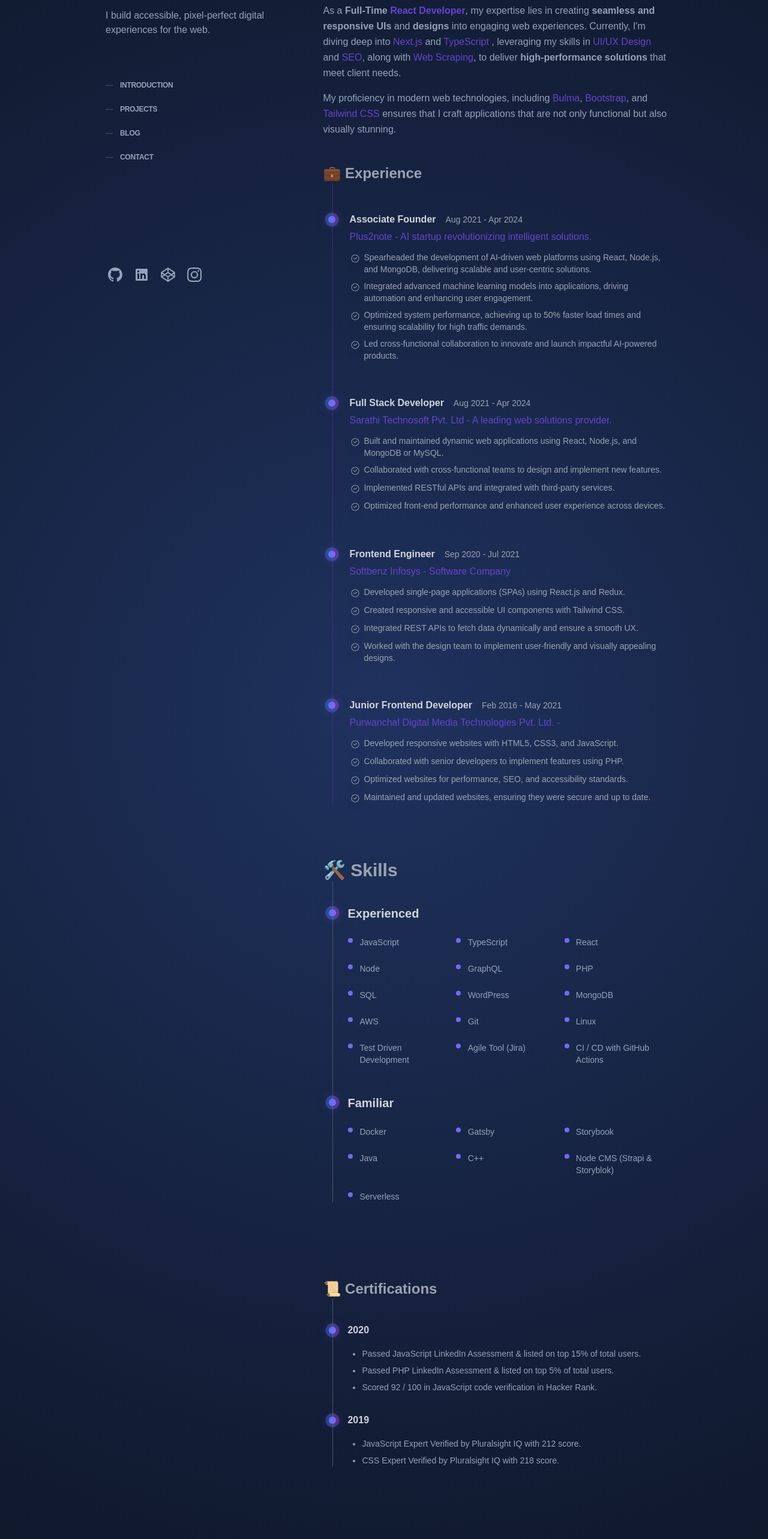
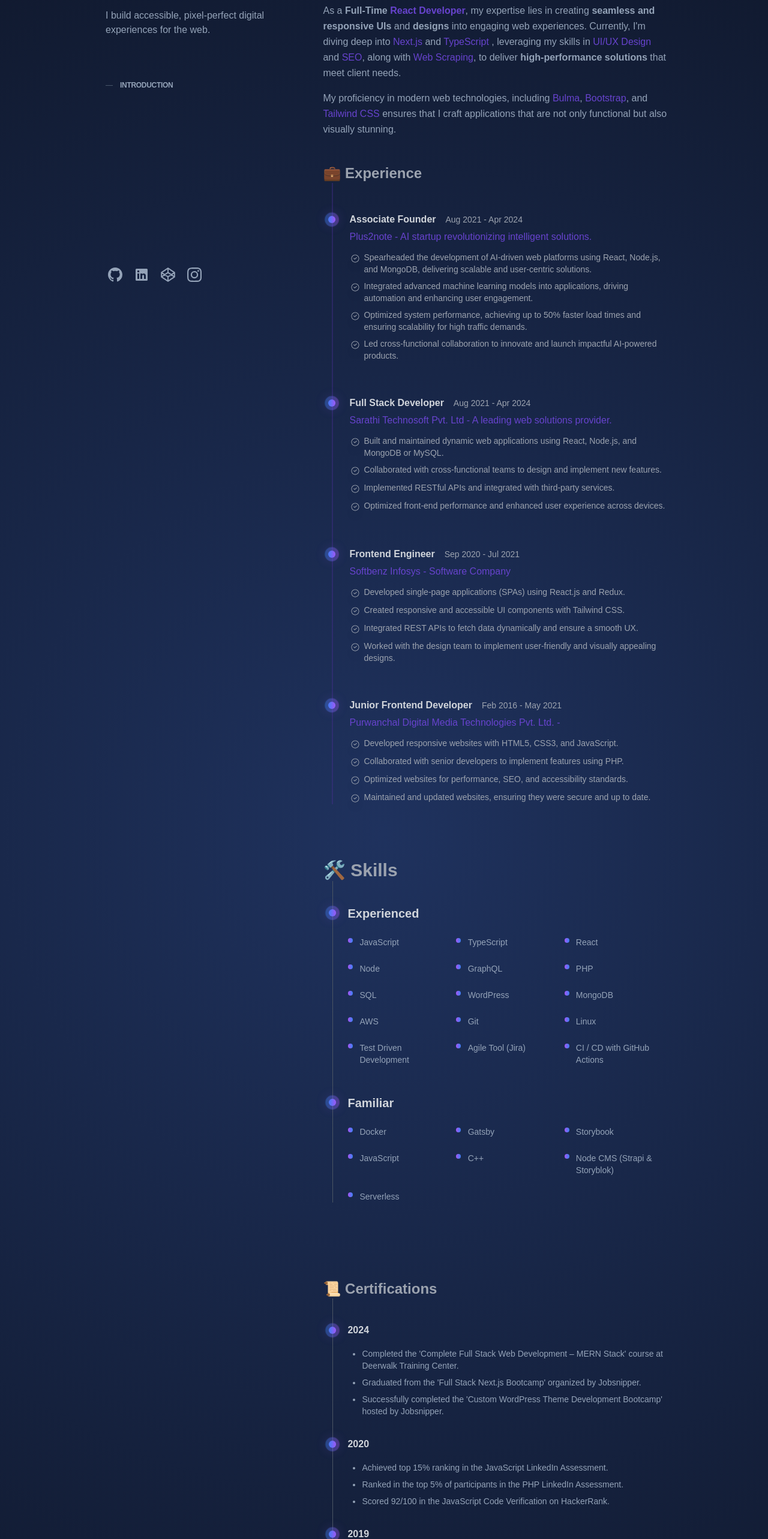
Before and after one commit to pradipchaudhary/portfolio.v3, a Next.js app: page / in a window 1280 px wide. Shown: the part 234-2800 px from the top of the page at 60% size. Built offline with nearby package versions, Linux system fonts and the light colour scheme.

Commit message:
feat: complete v1 protfolio

```diff
--- /dev/null
+++ b/src/app/blog/page.tsx
@@ -0,0 +1,7 @@
+export default function BlogPage() {
+    return (
+        <section id="blog">
+            <h1 className="text-2xl font-bold mb-4 fade-up"> 📚 Blog</h1>
+        </section>
+    );
+}
--- /dev/null
+++ b/src/app/contact/page.tsx
@@ -0,0 +1,7 @@
+export default function ContactPage() {
+    return (
+        <section id="contact">
+            <h1 className="text-2xl font-bold mb-4 fade-up">Contact Me</h1>
+        </section>
+    );
+}
--- /dev/null
+++ b/src/app/projects/page.tsx
@@ -0,0 +1,7 @@
+export default function Projects() {
+    return (
+        <section id="projects">
+            <h1 className="text-2xl font-bold mb-4 fade-up">💻 Projects</h1>
+        </section>
+    );
+}
--- a/src/components/Certifications.tsx
+++ b/src/components/Certifications.tsx
@@ -7,22 +7,39 @@ interface CertificationItem {
 
 const certificationsData: CertificationItem[] = [
     {
+        year: "2024",
+        certifications: [
+            "Completed the 'Complete Full Stack Web Development – MERN Stack' course at Deerwalk Training Center.",
+            "Graduated from the 'Full Stack Next.js Bootcamp' organized by Jobsnipper.",
+            "Successfully completed the 'Custom WordPress Theme Development Bootcamp' hosted by Jobsnipper.",
+        ],
+    },
+    {
         year: "2020",
         certifications: [
-            "Passed JavaScript LinkedIn Assessment & listed on top 15% of total users.",
-            "Passed PHP LinkedIn Assessment & listed on top 5% of total users.",
-            "Scored 92 / 100 in JavaScript code verification in Hacker Rank.",
+            "Achieved top 15% ranking in the JavaScript LinkedIn Assessment.",
+            "Ranked in the top 5% of participants in the PHP LinkedIn Assessment.",
+            "Scored 92/100 in the JavaScript Code Verification on HackerRank.",
         ],
     },
     {
         year: "2019",
         certifications: [
-            "JavaScript Expert Verified by Pluralsight IQ with 212 score.",
-            "CSS Expert Verified by Pluralsight IQ with 218 score.",
+            "Earned 'JavaScript Expert' status with a score of 212 on Pluralsight IQ.",
+            "Achieved 'CSS Expert' verification with a score of 218 on Pluralsight IQ.",
+        ],
+    },
+    {
+        year: "2018",
+        certifications: ["Awarded HTML and CSS Certification from Cernter."],
+    },
+    {
+        year: "2013 - 2016",
+        certifications: [
+            "Diploma in Computer Engineering, accredited by CTEVT (Council for Technical Education and Vocational Training).",
         ],
     },
 ];
-
 const Certifications: React.FC = () => {
     return (
         <section id="certifications" className="py-10">
--- a/src/components/Header.tsx
+++ b/src/components/Header.tsx
@@ -77,18 +77,18 @@ const menuItem = [
         name: "Introduction",
         link: "/",
     },
-    {
-        name: "Projects",
-        link: "/projects",
-    },
-    {
-        name: "Blog",
-        link: "/blog",
-    },
-    {
-        name: "Contact",
-        link: "/contact",
-    },
+    // {
+    //     name: "Projects",
+    //     link: "/projects",
+    // },
+    // {
+    //     name: "Blog",
+    //     link: "/blog",
+    // },
+    // {
+    //     name: "Contact",
+    //     link: "/contact",
+    // },
 ];
 export default function Header() {
     return (
--- a/src/components/Skills.tsx
+++ b/src/components/Skills.tsx
@@ -57,7 +57,7 @@ const Skills: React.FC = () => {
         "Docker",
         "Gatsby",
         "Storybook",
-        "Java",
+        "JavaScript",
         "C++",
         "Node CMS (Strapi & Storyblok)",
         "Serverless",
```
